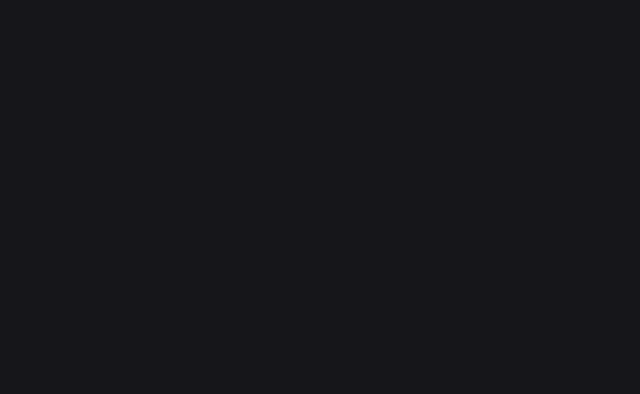
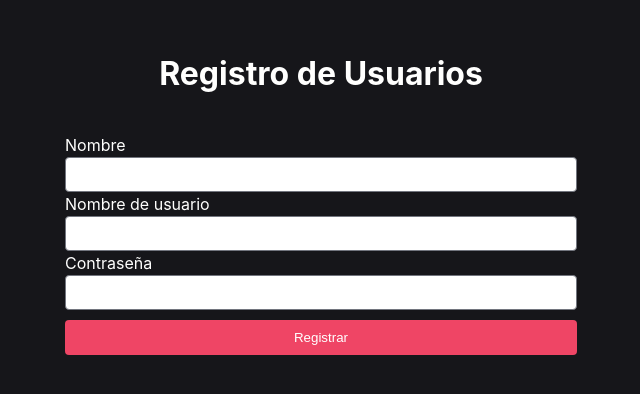
Before and after one commit to luismariofg132/WorkShop2, a React (Create React App) app: page /registro in a window 1280 px wide. Before the commit this address had no page. Shown: the part 116-510 px from the top of the page, without its empty margins (319-959 px from the left). Built offline with nearby package versions, Linux system fonts and the light colour scheme.

Commit message:
Registro de usuarios

```diff
--- a/src/components/Registro.js
+++ b/src/components/Registro.js
@@ -0,0 +1,67 @@
+import React from 'react';
+import { DivStyled, InputStyledIS, LabelStyleIS, SpanStyledIS, ButtonStyledIS } from '../styles/InicioSesionStyled';
+import axios from 'axios';
+import { useState } from 'react';
+import { endpointUsuarios } from '../helpers/url'
+
+const Registro = () => {
+
+    const [registro, setRegistro] = useState({
+        nombre:'',
+        nombreUsuario:'',
+        contraseña:''
+    });
+
+    const{nombre,nombreUsuario,contraseña}=registro;
+
+    const handleSubmit = async (e) => {
+        e.preventDefault();
+    };
+
+    const handleInputChange = ({target}) => {
+        setRegistro({
+          ...registro,
+          [target.name]: target.value
+        })
+
+    };
+    // console.log(registro)
+
+    const postData = () => {
+
+        if (nombre==="" || nombreUsuario==="" || contraseña==="") {
+            alert('Debes llenar todos los campos para registrarte')
+        } else {
+            axios.post(endpointUsuarios,registro)
+            .then(response => console.log(response.data))
+            .then(window.location.href="/")
+            .catch(error => console.log(error))
+        }
+
+
+   }
+
+
+
+
+  return  <DivStyled>
+  <SpanStyledIS>Registro de Usuarios</SpanStyledIS>
+  <form onSubmit={handleSubmit}>
+      <div>
+          <LabelStyleIS>Nombre</LabelStyleIS>
+          <InputStyledIS type="text" name="nombre" value={nombre} onChange={handleInputChange} />
+      </div>
+      <div>
+          <LabelStyleIS>Nombre de usuario</LabelStyleIS>
+          <InputStyledIS type="text" name="nombreUsuario" value={nombreUsuario} onChange={handleInputChange} />
+      </div>
+      <div>
+          <LabelStyleIS>Contraseña</LabelStyleIS>
+          <InputStyledIS type="password" name='contraseña' value={contraseña} onChange={handleInputChange} />
+      </div>
+      <ButtonStyledIS type='submit' onClick={() => postData()}>Registrar</ButtonStyledIS>
+  </form>
+</DivStyled>;
+};
+
+export default Registro;
--- a/src/routers/AppRouter.js
+++ b/src/routers/AppRouter.js
@@ -3,6 +3,7 @@ import InicioSesion from "../components/InicioSesion";
 import Menu from "../components/Menu";
 import Perfil from "../components/Perfil";
 import Principal from "../components/Principal";
+import Registro from "../components/Registro";
 import '../styles/index.css'
 
 export const AppRouter = () => {
@@ -16,6 +17,7 @@ export const AppRouter = () => {
                     <Route path="/Menu" element={<Menu />} />
                     <Route path="/principal" element={<Principal />} />
                     <Route path="/perfil" element={<Perfil />} />
+                    <Route path="/registro" element={<Registro />} />
                 </Routes>
             </Router>
         </div>
```
